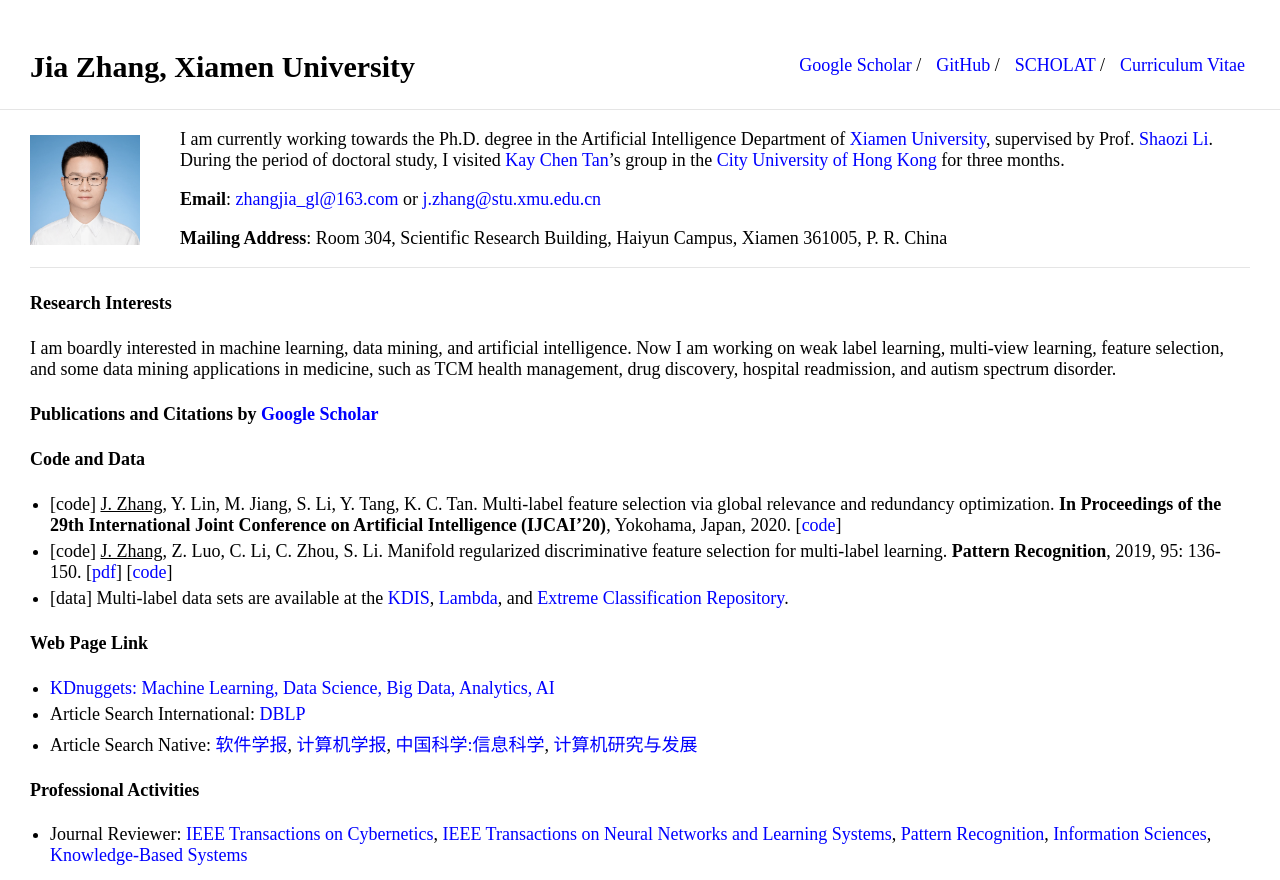
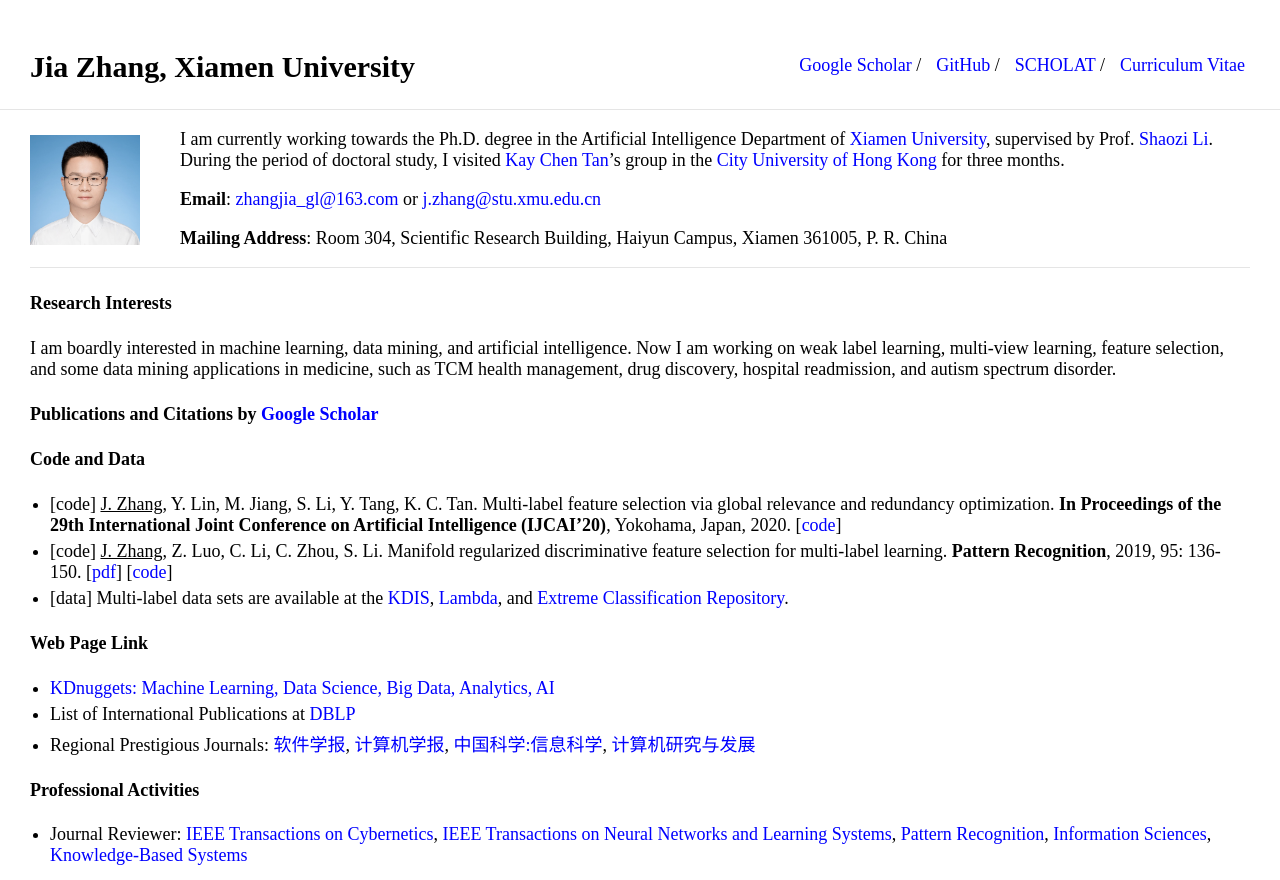
Before and after one commit to jiazhang-ml/jiazhang-ml.github.io, a Jekyll site: the page built from index.md, in a window 1280 px wide. Shown: the top 880 px of the page. Built offline with Jekyll 4.4.1, drawn with Linux system fonts in a browser that asks for light colours; grey boxes are pictures that could not be loaded.

Commit message:
Update index.md

```diff
--- a/index.md
+++ b/index.md
@@ -25,8 +25,8 @@ I am boardly interested in machine learning, data mining, and artificial intelli
 
 #### Web Page Link
 * [KDnuggets: Machine Learning, Data Science, Big Data, Analytics, AI](https://www.kdnuggets.com/)
-* Article Search International: [DBLP](https://dblp.uni-trier.de/db/)
-* Article Search Native: [软件学报](http://navi.cnki.net/knavi/JournalDetail?pcode=CJFD&pykm=RJXB), [计算机学报](http://navi.cnki.net/knavi/JournalDetail?pcode=CJFD&pykm=JSJX), [中国科学:信息科学](http://navi.cnki.net/knavi/JournalDetail?pcode=CJFD&pykm=PZKX), [计算机研究与发展](http://navi.cnki.net/knavi/JournalDetail?pcode=CJFD&pykm=JFYZ)
+* List of International Publications at [DBLP](https://dblp.uni-trier.de/db/)
+* Regional Prestigious Journals: [软件学报](http://navi.cnki.net/knavi/JournalDetail?pcode=CJFD&pykm=RJXB), [计算机学报](http://navi.cnki.net/knavi/JournalDetail?pcode=CJFD&pykm=JSJX), [中国科学:信息科学](http://navi.cnki.net/knavi/JournalDetail?pcode=CJFD&pykm=PZKX), [计算机研究与发展](http://navi.cnki.net/knavi/JournalDetail?pcode=CJFD&pykm=JFYZ)
 
 #### Professional Activities
 * Journal Reviewer: [IEEE Transactions on Cybernetics](https://mc.manuscriptcentral.com/cyb-ieee), [IEEE Transactions on Neural Networks and Learning Systems](https://mc.manuscriptcentral.com/tnnls), [Pattern Recognition](https://www.journals.elsevier.com/pattern-recognition/), [Information Sciences](https://www.journals.elsevier.com/information-sciences), [Knowledge-Based Systems](https://www.journals.elsevier.com/knowledge-based-systems)
```
